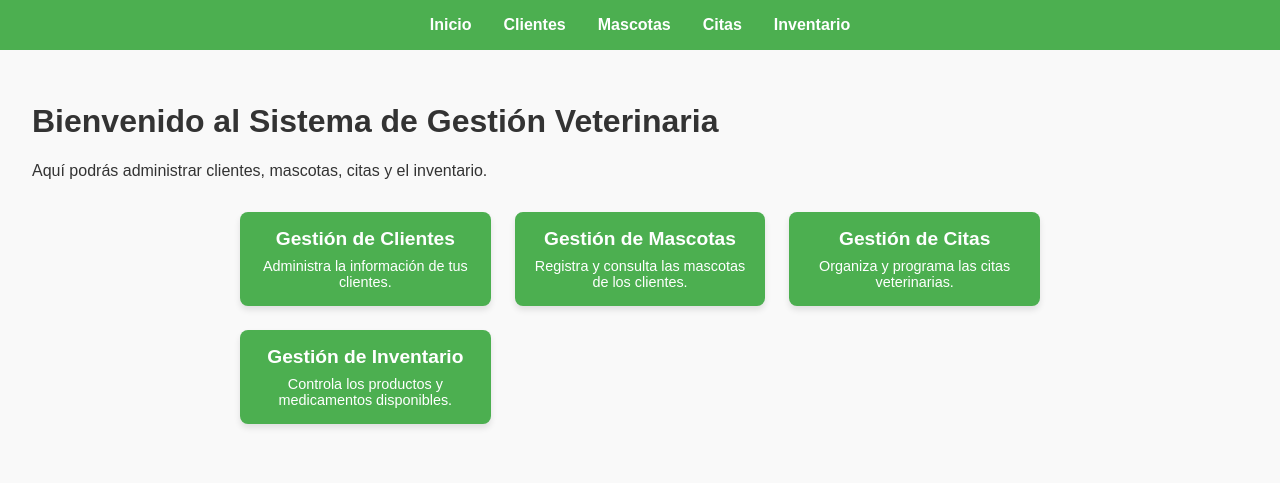
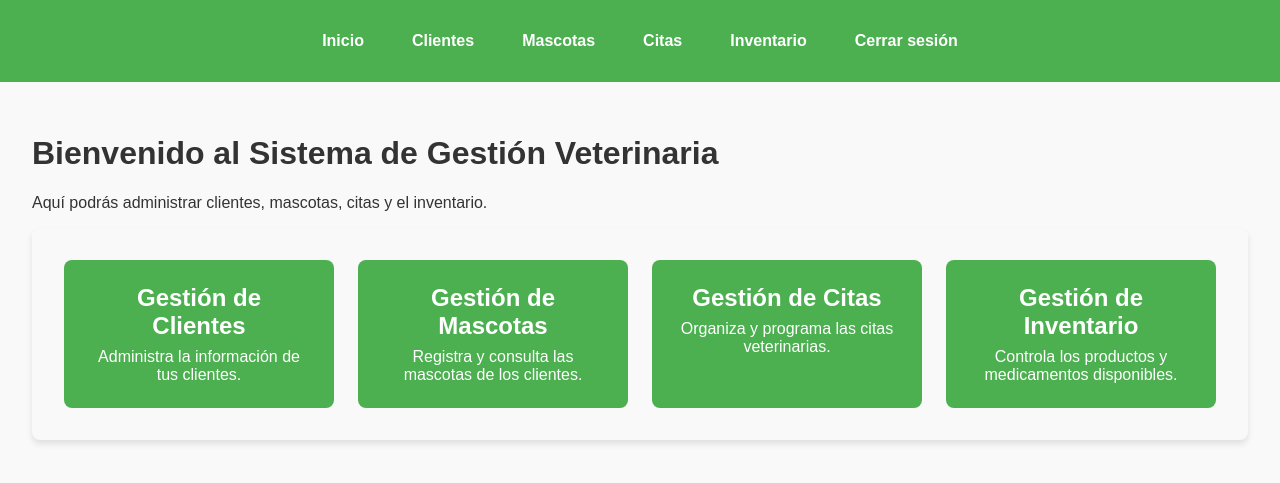
Before and after one commit to JFCandia/Gestion_Veterinaria, a Flask app: page / in a window 1280 px wide. Shown: the top 483 px of the page. Run offline with Flask 3, Linux system fonts and the light colour scheme; a user stored in the database is signed in.

Commit message:
Gestion-Veterinaria-v2

```diff
--- a/app.py
+++ b/app.py
@@ -1,5 +1,5 @@
 import os
-from flask import Flask, render_template, send_from_directory
+from flask import Flask, render_template, send_from_directory, redirect, url_for
 from models.models import db
 from routes.routes import configurar_rutas  # Importar las rutas
 from flask_login import LoginManager, login_user, logout_user, login_required, current_user
@@ -18,7 +18,9 @@ configurar_rutas(app)  # Aquí conectamos las rutas con la aplicación
 
 @app.route('/')
 def home():
-    return render_template('index.html')
+    if not current_user.is_authenticated:
+        return redirect(url_for('login'))  # Redirige al login si no está autenticado
+    return render_template('index.html')  # Muestra el index si está autenticado
 
 
 @app.errorhandler(404)
--- a/static/styles.css
+++ b/static/styles.css
@@ -39,8 +39,28 @@ header nav ul li a:hover {
 
 /* Menú principal en index.html */
 .menu {
-    margin: 2rem auto;
-    text-align: center;
+    list-style: none;
+    margin: 0;
+    padding: 0;
+    display: flex;
+    background-color: #4CAF50;
+}
+
+.menu li {
+    margin: 0;
+    padding: 0;
+}
+
+.menu li a {
+    display: block;
+    padding: 1rem 1.5rem;
+    color: white;
+    text-decoration: none;
+    font-weight: bold;
+}
+
+.menu li a:hover {
+    background-color: #45a049;
 }
 
 .menu-grid {
@@ -129,3 +149,72 @@ form button {
 form button:hover {
     background-color: #45a049;
 }
+
+.pagination {
+    margin: 1rem 0;
+    display: flex;
+    justify-content: center;
+    align-items: center;
+    gap: 1rem;
+}
+
+.pagination a {
+    text-decoration: none;
+    color: #4CAF50;
+    font-weight: bold;
+}
+
+.pagination a:hover {
+    text-decoration: underline;
+}
+
+.pagination span {
+    font-weight: bold;
+    color: #333;
+}
+
+/* Contenedor principal */
+.gestion-container {
+    display: grid;
+    grid-template-columns: repeat(auto-fit, minmax(250px, 1fr));
+    gap: 1.5rem;
+    padding: 2rem;
+    background-color: #f9f9f9;
+    border-radius: 8px;
+    box-shadow: 0 4px 6px rgba(0, 0, 0, 0.1);
+}
+
+/* Elementos individuales */
+.gestion-item {
+    background-color: #4CAF50;
+    color: white;
+    padding: 1.5rem;
+    border-radius: 8px;
+    text-align: center;
+    transition: transform 0.3s ease, box-shadow 0.3s ease;
+}
+
+/* Enlaces dentro de los elementos */
+.gestion-item a {
+    text-decoration: none;
+    color: white;
+}
+
+/* Títulos */
+.gestion-item h3 {
+    margin: 0;
+    font-size: 1.5rem;
+    font-weight: bold;
+}
+
+/* Descripciones */
+.gestion-item p {
+    margin: 0.5rem 0 0;
+    font-size: 1rem;
+}
+
+/* Efecto hover */
+.gestion-item:hover {
+    transform: translateY(-5px);
+    box-shadow: 0 8px 12px rgba(0, 0, 0, 0.2);
+}
--- a/templates/base.html
+++ b/templates/base.html
@@ -9,12 +9,18 @@
 <body>
     <header>
         <nav>
-            <ul>
-                <li><a href="/">Inicio</a></li>
-                <li><a href="/clientes">Clientes</a></li>
-                <li><a href="/mascotas">Mascotas</a></li>
-                <li><a href="/citas">Citas</a></li>
-                <li><a href="/inventario">Inventario</a></li>
+            <ul class="menu">
+                <li><a href="{{ url_for('home') }}">Inicio</a></li>
+                {% if current_user.is_authenticated %}
+                    <li><a href="{{ url_for('listar_clientes') }}">Clientes</a></li>
+                    <li><a href="{{ url_for('listar_mascotas') }}">Mascotas</a></li>
+                    <li><a href="{{ url_for('listar_citas') }}">Citas</a></li>
+                    <li><a href="{{ url_for('listar_inventario') }}">Inventario</a></li>
+                    <li><a href="{{ url_for('logout') }}">Cerrar sesión</a></li>
+                {% else %}
+                    <li><a href="{{ url_for('login') }}">Iniciar sesión</a></li>
+                    <li><a href="{{ url_for('register') }}">Registrarse</a></li>
+                {% endif %}
             </ul>
         </nav>
     </header>
--- a/templates/index.html
+++ b/templates/index.html
@@ -7,24 +7,30 @@
 <h1>Bienvenido al Sistema de Gestión Veterinaria</h1>
 <p>Aquí podrás administrar clientes, mascotas, citas y el inventario.</p>
 
-<nav class="menu">
-    <div class="menu-grid">
-        <a href="/clientes" class="menu-item">
+<div class="gestion-container">
+    <div class="gestion-item">
+        <a href="/clientes">
             <h3>Gestión de Clientes</h3>
             <p>Administra la información de tus clientes.</p>
         </a>
-        <a href="/mascotas" class="menu-item">
+    </div>
+    <div class="gestion-item">
+        <a href="/mascotas">
             <h3>Gestión de Mascotas</h3>
             <p>Registra y consulta las mascotas de los clientes.</p>
         </a>
-        <a href="/citas" class="menu-item">
+    </div>
+    <div class="gestion-item">
+        <a href="/citas">
             <h3>Gestión de Citas</h3>
             <p>Organiza y programa las citas veterinarias.</p>
         </a>
-        <a href="/inventario" class="menu-item">
+    </div>
+    <div class="gestion-item">
+        <a href="/inventario">
             <h3>Gestión de Inventario</h3>
             <p>Controla los productos y medicamentos disponibles.</p>
         </a>
     </div>
-</nav>
+</div>
 {% endblock %}
--- a/templates/login.html
+++ b/templates/login.html
@@ -11,4 +11,5 @@
     <input type="password" name="password" id="password" required>
     <button type="submit">Iniciar Sesión</button>
 </form>
+<p>¿No tienes una cuenta? <a href="/register">Regístrate aquí</a></p>
 {% endblock %}
```
Also changed, not shown: routes/routes.py (+57 -12 lines), templates/citas.html (+32 -10 lines), templates/clientes.html (+30 -8 lines), templates/inventario.html (+31 -8 lines), templates/mascotas.html (+33 -11 lines), instance/veterinaria.db.
